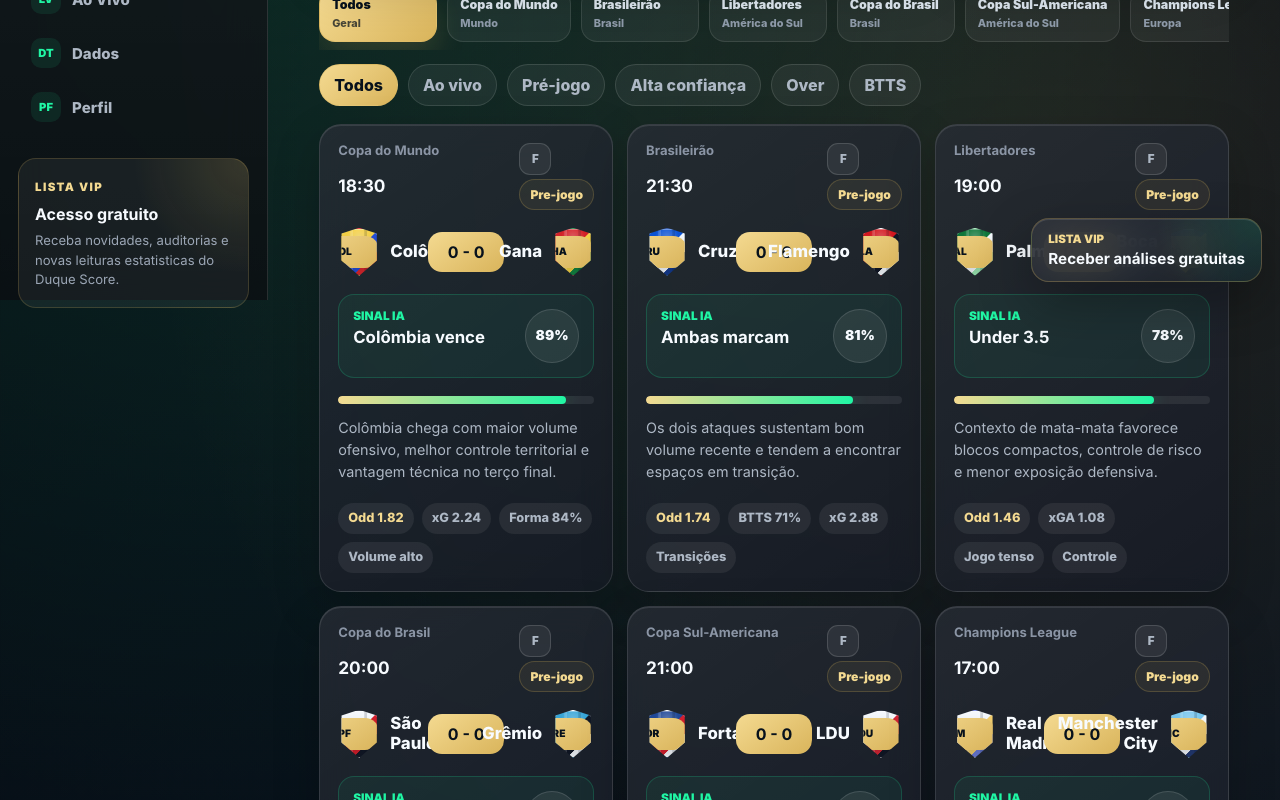
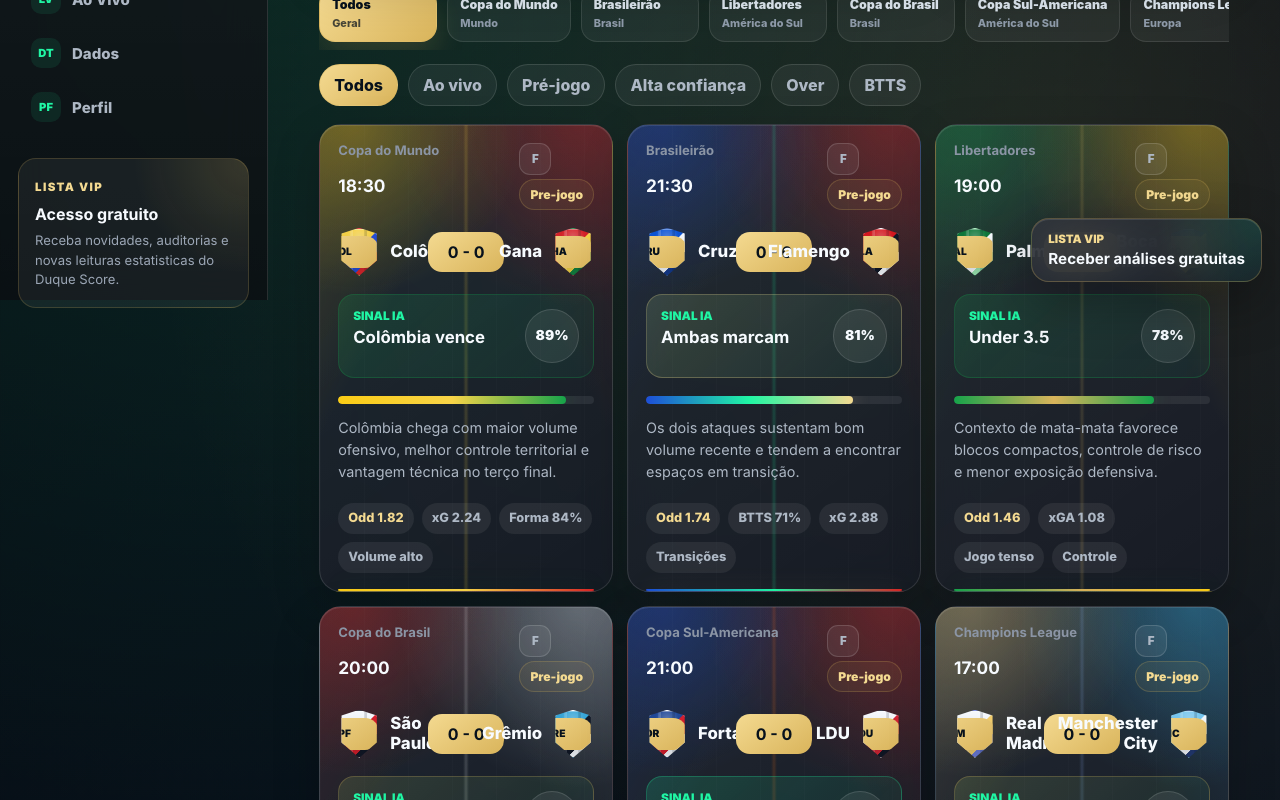
Before and after one commit to duqueroleta/DuqueSports-Codex, a React (Vite) app: page /jogos in a window 1280 px wide. Shown: the part 500-1300 px from the top of the page. Built offline with nearby package versions, Linux system fonts and the light colour scheme.

Commit message:
Add premium match visual themes

```diff
--- a/src/components/matches/MatchCard.jsx
+++ b/src/components/matches/MatchCard.jsx
@@ -1,6 +1,7 @@
 import { Link } from 'react-router-dom';
 import TeamCrest from '../teams/TeamCrest.jsx';
 import { useFavorites } from '../../context/FavoritesContext.jsx';
+import { getMatchVisualStyle } from '../../utils/matchVisuals.js';
 import '../../styles/match-card.css';
 
 function MatchCard({ match }) {
@@ -14,7 +15,7 @@ function MatchCard({ match }) {
   }
 
   return (
-    <Link className="match-card" to={`/jogos/${match.id}`}>
+    <Link className="match-card" style={getMatchVisualStyle(match)} to={`/jogos/${match.id}`}>
       <div className="match-card-top">
         <div>
           <span className="match-league">{match.league}</span>
--- a/src/components/matches/MobileMatchCarousel.jsx
+++ b/src/components/matches/MobileMatchCarousel.jsx
@@ -4,19 +4,10 @@ import CompetitionRail, { ALL_COMPETITIONS } from '../competitions/CompetitionRa
 import TeamCrest from '../teams/TeamCrest.jsx';
 import { useAsyncData } from '../../hooks/useAsyncData.js';
 import { getMatches } from '../../services/matchesService.js';
+import { getMatchVisualStyle } from '../../utils/matchVisuals.js';
 import '../../styles/mobile-match-carousel.css';
 
 const BETSLIP_URL = 'https://wlsuperbet.adsrv.eacdn.com/C.ashx?btag=a_46656b_431c_&affid=873&siteid=46656&adid=431&c=';
-
-function getMatchBackground(match) {
-  const [primary, secondary, tertiary] = match.colors || ['#d9b45b', '#20f6a4', '#07111c'];
-
-  return {
-    '--match-primary': primary,
-    '--match-secondary': secondary,
-    '--match-tertiary': tertiary,
-  };
-}
 
 function MobileMatchCarousel() {
   const { data: matches } = useAsyncData(getMatches, []);
@@ -61,7 +52,7 @@ function MobileMatchCarousel() {
         <div className="mobile-carousel-track" ref={carouselRef}>
           {visibleMatches.map((match) => (
             <article className="mobile-match-slide" key={match.id}>
-              <div className="mobile-match-card" style={getMatchBackground(match)}>
+              <div className="mobile-match-card" style={getMatchVisualStyle(match)}>
                 <div className="mobile-match-kicker">
                   <strong>Melhor oportunidade</strong>
                   <span>{match.league}</span>
--- a/src/pages/MatchDetailPage.jsx
+++ b/src/pages/MatchDetailPage.jsx
@@ -4,6 +4,7 @@ import SkeletonGrid from '../components/loading/SkeletonGrid.jsx';
 import TeamCrest from '../components/teams/TeamCrest.jsx';
 import { useAsyncData } from '../hooks/useAsyncData.js';
 import { getMatchById } from '../services/matchesService.js';
+import { getMatchVisualStyle } from '../utils/matchVisuals.js';
 import '../styles/page-detail.css';
 
 const BETSLIP_URL = 'https://wlsuperbet.adsrv.eacdn.com/C.ashx?btag=a_46656b_431c_&affid=873&siteid=46656&adid=431&c=';
@@ -67,7 +68,7 @@ function MatchDetailPage() {
 
   return (
     <main className="detail-page">
-      <section className="detail-hero" aria-labelledby="match-detail-title">
+      <section className="detail-hero" aria-labelledby="match-detail-title" style={getMatchVisualStyle(match)}>
         <div>
           <Link to="/">Voltar aos jogos</Link>
           <span>{match.league} • Hoje, {match.time}</span>
--- a/src/styles/match-card.css
+++ b/src/styles/match-card.css
@@ -1,11 +1,17 @@
 .match-card {
+  position: relative;
   display: grid;
   gap: 18px;
   min-width: 0;
+  overflow: hidden;
   padding: 18px;
   border: 1px solid var(--color-line);
   border-radius: var(--radius-lg);
   background:
+    radial-gradient(circle at 12% 0, color-mix(in srgb, var(--match-primary) 28%, transparent), transparent 32%),
+    radial-gradient(circle at 88% 0, color-mix(in srgb, var(--match-secondary) 28%, transparent), transparent 34%),
+    linear-gradient(118deg, color-mix(in srgb, var(--match-primary) 14%, transparent), transparent 31%),
+    linear-gradient(242deg, color-mix(in srgb, var(--match-secondary) 14%, transparent), transparent 31%),
     linear-gradient(145deg, rgba(255, 255, 255, 0.09), rgba(255, 255, 255, 0.035)),
     rgba(12, 18, 28, 0.76);
   box-shadow:
@@ -18,6 +24,34 @@
     transform 180ms ease,
     border-color 180ms ease,
     box-shadow 180ms ease;
+}
+
+.match-card::before,
+.match-card::after {
+  position: absolute;
+  inset: 0;
+  content: "";
+  pointer-events: none;
+}
+
+.match-card::before {
+  background:
+    linear-gradient(90deg, transparent 0 49%, color-mix(in srgb, var(--match-accent) 28%, transparent) 50%, transparent 51%),
+    repeating-linear-gradient(90deg, rgba(255, 255, 255, 0.03) 0 1px, transparent 1px 44px);
+  opacity: 0.62;
+}
+
+.match-card::after {
+  inset: auto 18px 0;
+  height: 2px;
+  border-radius: 999px;
+  background: linear-gradient(90deg, var(--match-primary), var(--match-accent), var(--match-secondary));
+  box-shadow: 0 0 22px color-mix(in srgb, var(--match-glow) 32%, transparent);
+}
+
+.match-card > * {
+  position: relative;
+  z-index: 1;
 }
 
 .match-card:hover {
@@ -116,9 +150,11 @@
   justify-content: space-between;
   gap: 14px;
   padding: 14px;
-  border: 1px solid rgba(32, 246, 164, 0.18);
+  border: 1px solid color-mix(in srgb, var(--match-glow) 26%, transparent);
   border-radius: var(--radius-md);
-  background: rgba(32, 246, 164, 0.055);
+  background:
+    linear-gradient(135deg, color-mix(in srgb, var(--match-glow) 12%, transparent), transparent),
+    rgba(32, 246, 164, 0.045);
 }
 
 .match-signal span {
@@ -161,8 +197,8 @@
   display: block;
   height: 100%;
   border-radius: inherit;
-  background: linear-gradient(90deg, var(--color-gold-soft), var(--color-neon));
-  box-shadow: 0 0 18px rgba(32, 246, 164, 0.28);
+  background: linear-gradient(90deg, var(--match-primary), var(--match-accent), var(--match-glow));
+  box-shadow: 0 0 18px color-mix(in srgb, var(--match-glow) 34%, transparent);
 }
 
 .match-insight {
--- a/src/styles/mobile-match-carousel.css
+++ b/src/styles/mobile-match-carousel.css
@@ -77,8 +77,9 @@
     border: 1px solid rgba(217, 180, 91, 0.28);
     border-radius: 24px;
     background:
-      linear-gradient(135deg, color-mix(in srgb, var(--match-primary) 36%, transparent), transparent 34%),
-      linear-gradient(315deg, color-mix(in srgb, var(--match-secondary) 34%, transparent), transparent 36%),
+      radial-gradient(circle at 18% 12%, color-mix(in srgb, var(--match-primary) 42%, transparent), transparent 32%),
+      radial-gradient(circle at 82% 14%, color-mix(in srgb, var(--match-secondary) 42%, transparent), transparent 34%),
+      radial-gradient(circle at 50% 54%, color-mix(in srgb, var(--match-glow) 22%, transparent), transparent 40%),
       linear-gradient(145deg, rgba(255, 255, 255, 0.09), rgba(255, 255, 255, 0.03)),
       rgba(12, 18, 28, 0.88);
     box-shadow:
@@ -91,9 +92,21 @@
     position: absolute;
     inset: 0;
     background:
-      linear-gradient(18deg, transparent 0 38%, color-mix(in srgb, var(--match-primary) 34%, transparent) 39% 54%, transparent 55%),
-      linear-gradient(-18deg, transparent 0 42%, color-mix(in srgb, var(--match-secondary) 30%, transparent) 43% 58%, transparent 59%),
-      radial-gradient(circle at 50% 34%, rgba(32, 246, 164, 0.18), transparent 34%);
+      linear-gradient(18deg, transparent 0 34%, color-mix(in srgb, var(--match-primary) 42%, transparent) 35% 49%, transparent 50%),
+      linear-gradient(-18deg, transparent 0 44%, color-mix(in srgb, var(--match-secondary) 38%, transparent) 45% 60%, transparent 61%),
+      linear-gradient(90deg, transparent 0 49%, color-mix(in srgb, var(--match-accent) 34%, transparent) 50%, transparent 51%),
+      radial-gradient(circle at 50% 34%, color-mix(in srgb, var(--match-glow) 24%, transparent), transparent 34%);
+    content: "";
+    opacity: 0.74;
+    pointer-events: none;
+  }
+
+  .mobile-match-card::after {
+    position: absolute;
+    inset: 38% 0 0;
+    background:
+      repeating-linear-gradient(90deg, rgba(255, 255, 255, 0.045) 0 1px, transparent 1px 48px),
+      linear-gradient(180deg, transparent, rgba(5, 7, 11, 0.42));
     content: "";
     opacity: 0.7;
     pointer-events: none;
--- a/src/styles/page-detail.css
+++ b/src/styles/page-detail.css
@@ -4,12 +4,27 @@
 }
 
 .detail-hero {
+  position: relative;
   display: grid;
   grid-template-columns: minmax(0, 1fr) 300px;
   gap: 18px;
   align-items: stretch;
   width: min(1240px, 100%);
   margin: 0 auto;
+}
+
+.detail-hero::before {
+  position: absolute;
+  inset: 0;
+  border-radius: var(--radius-xl);
+  background:
+    radial-gradient(circle at 12% 6%, color-mix(in srgb, var(--match-primary) 26%, transparent), transparent 34%),
+    radial-gradient(circle at 88% 4%, color-mix(in srgb, var(--match-secondary) 26%, transparent), transparent 34%),
+    linear-gradient(90deg, transparent 0 49%, color-mix(in srgb, var(--match-accent) 24%, transparent) 50%, transparent 51%),
+    repeating-linear-gradient(90deg, rgba(255, 255, 255, 0.028) 0 1px, transparent 1px 54px);
+  content: "";
+  opacity: 0.76;
+  pointer-events: none;
 }
 
 .detail-hero > div,
@@ -31,7 +46,14 @@
 
 .detail-hero > div,
 .detail-empty {
+  position: relative;
+  z-index: 1;
   padding: clamp(22px, 4vw, 34px);
+}
+
+.detail-score-panel {
+  position: relative;
+  z-index: 1;
 }
 
 .detail-hero a,
@@ -118,7 +140,8 @@
   align-content: center;
   padding: 24px;
   background:
-    radial-gradient(circle at top right, rgba(217, 180, 91, 0.2), transparent 44%),
+    radial-gradient(circle at top right, color-mix(in srgb, var(--match-glow) 24%, transparent), transparent 44%),
+    linear-gradient(135deg, color-mix(in srgb, var(--match-accent) 12%, transparent), transparent),
     rgba(12, 18, 28, 0.76);
 }
 
--- /dev/null
+++ b/src/utils/matchVisuals.js
@@ -0,0 +1,33 @@
+const competitionVisuals = {
+  'Copa do Mundo': { accent: '#f8d448', glow: '#16a34a' },
+  Brasileirão: { accent: '#20f6a4', glow: '#f4da91' },
+  Libertadores: { accent: '#d9b45b', glow: '#16a34a' },
+  'Copa do Brasil': { accent: '#f7fbff', glow: '#d9b45b' },
+  'Copa Sul-Americana': { accent: '#f97316', glow: '#20f6a4' },
+  'Champions League': { accent: '#8fb8ff', glow: '#d9b45b' },
+  'Premier League': { accent: '#c084fc', glow: '#20f6a4' },
+  'La Liga': { accent: '#f43f5e', glow: '#f4da91' },
+  'Campeonato Italiano (Série A)': { accent: '#38bdf8', glow: '#ef4444' },
+  Bundesliga: { accent: '#ef4444', glow: '#facc15' },
+  'Campeonato Francês (Ligue 1)': { accent: '#60a5fa', glow: '#f7fbff' },
+  'Liga Europa': { accent: '#f97316', glow: '#f7fbff' },
+  'Liga Conferência': { accent: '#22c55e', glow: '#8b5cf6' },
+  'Liga Profissional Saudita': { accent: '#20f6a4', glow: '#facc15' },
+  'Liga Portugal': { accent: '#2563eb', glow: '#ef4444' },
+  MLS: { accent: '#f9a8d4', glow: '#d9b45b' },
+};
+
+function getMatchVisualStyle(match) {
+  const [primary, secondary, tertiary] = match.colors || ['#d9b45b', '#20f6a4', '#07111c'];
+  const visual = competitionVisuals[match.league] || { accent: '#d9b45b', glow: '#20f6a4' };
+
+  return {
+    '--match-primary': primary,
+    '--match-secondary': secondary,
+    '--match-tertiary': tertiary,
+    '--match-accent': visual.accent,
+    '--match-glow': visual.glow,
+  };
+}
+
+export { getMatchVisualStyle };
```
